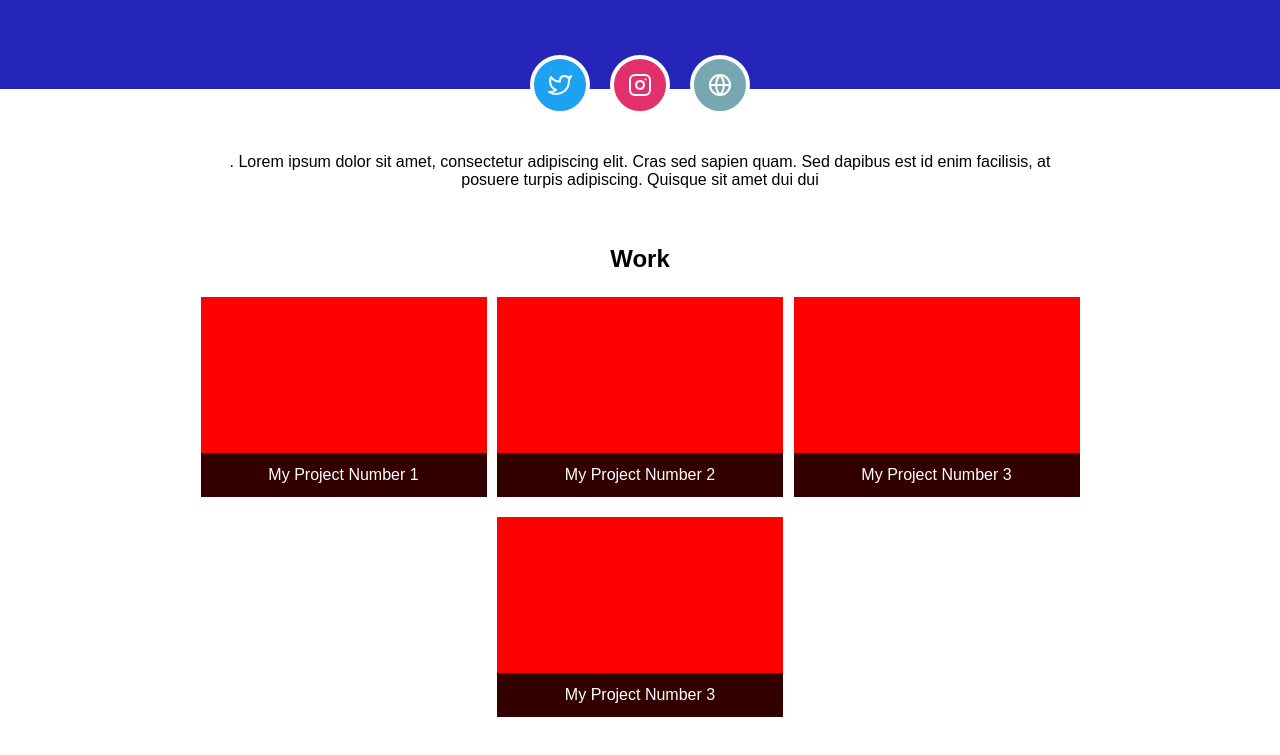
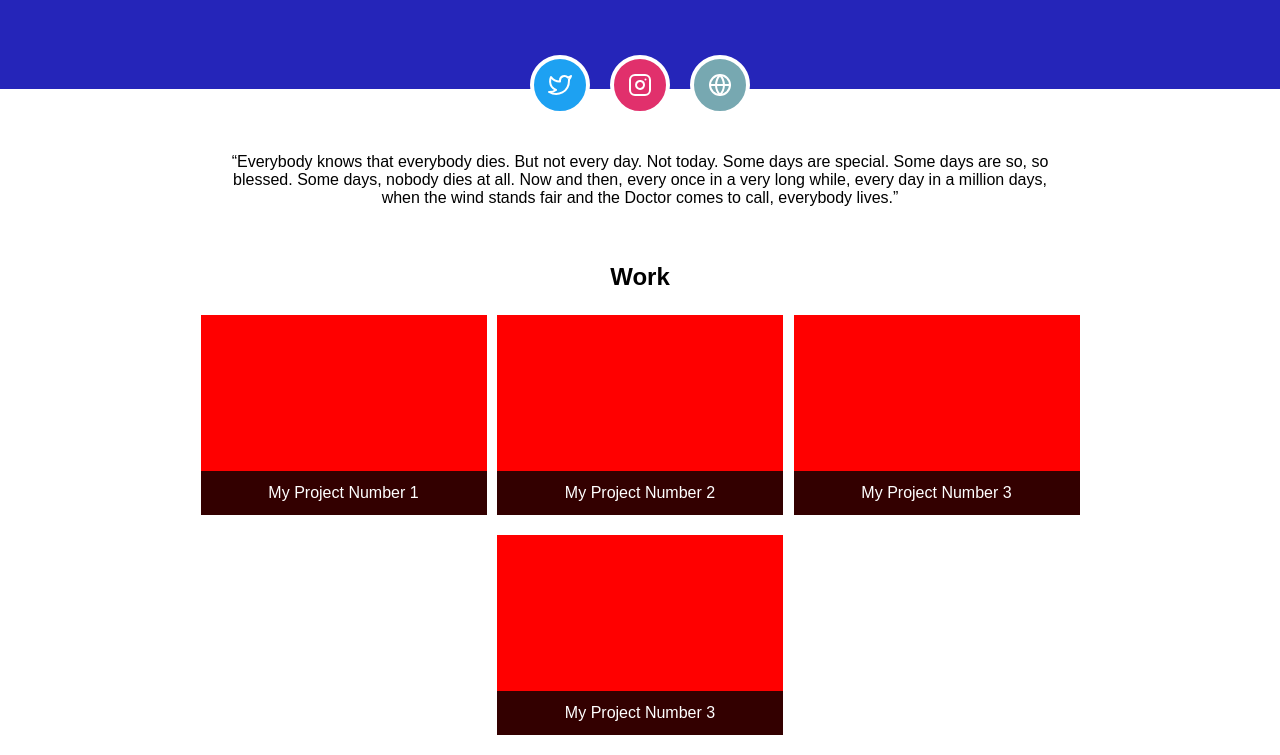
Before and after one commit to Mainemirror/Thedoctor, a plain HTML site: page index.html in a window 1280 px wide. Shown: the part 186-941 px from the top of the page. Drawn offline with Linux system fonts and the light colour scheme.

Commit message:
updated about section

```diff
--- a/index.html
+++ b/index.html
@@ -30,8 +30,8 @@
   <!-- About You -->
   <main>
     <section class="about">
-      <p>. Lorem ipsum dolor sit amet, consectetur adipiscing elit. Cras sed sapien quam. Sed dapibus est id enim facilisis,
-        at posuere turpis adipiscing. Quisque sit amet dui dui
+      <p>“Everybody knows that everybody dies. But not every day. Not today. Some days are special. Some days are so, so blessed. Some days, nobody dies at all.
+      Now and then, every once in a very long while, every day in a million days, when the wind stands fair and the Doctor comes to call, everybody lives.”
       </p>
     </section>
     <!-- Your Projects -->
```
